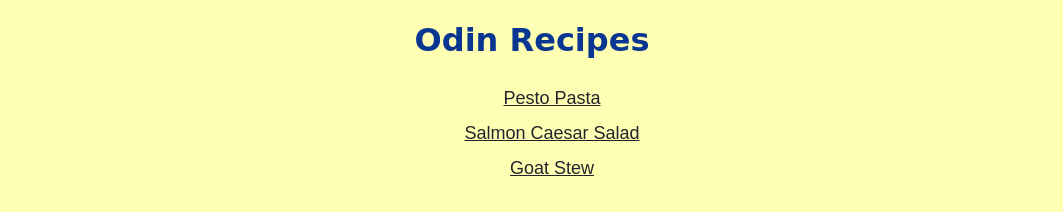
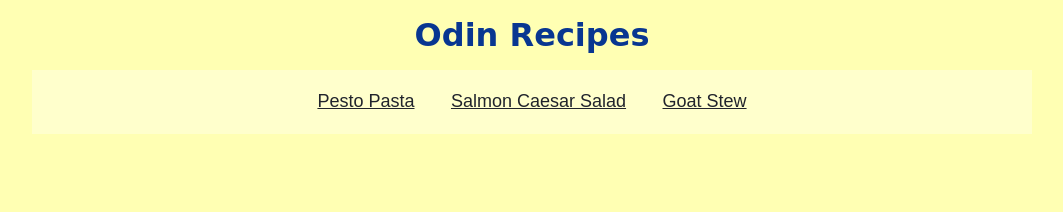
Before and after one commit to jvstln/odin-recipes, a plain HTML site: page index.html in a window 1280 px wide. Shown: the whole page, without its empty margins (108-1171 px from the left). Drawn offline with Linux system fonts and the light colour scheme.

Commit message:
Restructure the HTML and CSS layout of all pages
Used CSS properties and declaration covered in TOP's Box model and
"Block and inline" chapters

```diff
--- a/index.html
+++ b/index.html
@@ -7,12 +7,14 @@
   <link rel="stylesheet" href="style.css">
 </head>
 <body>
-  <h1 class="center">Odin Recipes</h1>
+  <div class="container">
+    <h1>Odin Recipes</h1>
 
-  <ul>
-    <li class="center"><a href="./recipes/pesto-pasta.html">Pesto Pasta</a></li>
-    <li class="center"><a href="./recipes/salmon-caesar-salad.html">Salmon Caesar Salad</a></li>
-    <li class="center"><a href="./recipes/goat-stew.html">Goat Stew</a></li>
-  </ul>
+    <ul class="foods">
+      <li><a href="./recipes/pesto-pasta.html">Pesto Pasta</a></li>
+      <li><a href="./recipes/salmon-caesar-salad.html">Salmon Caesar Salad</a></li>
+      <li><a href="./recipes/goat-stew.html">Goat Stew</a></li>
+    </ul>
+  </div>
 </body>
 </html>
--- a/style.css
+++ b/style.css
@@ -1,4 +1,9 @@
-* {
+*,
+*::after,
+*::before {
+  margin: 0;
+  padding: 0;
+  box-sizing: border-box;
   font-family: Arial, Tahoma, Verdana, sans-serif;
 }
 
@@ -9,6 +14,7 @@ body {
 h1, h2 {
   font-family: cursive;
   color: hsl(220deg, 90%, 30%);
+  margin: 16px 0;
 }
 
 ul li,
@@ -16,7 +22,7 @@ ol li,
 p, a {
   color: hsl(220deg, 15%, 15%);
   font-size: 18px;
-  line-height: 35px;
+  line-height: 1.75;
 }
 
 ul li {
@@ -26,3 +32,34 @@ ul li {
 .center {
   text-align: center;
 }
+
+.container {
+  max-width: 1000px;
+  margin: auto;
+  text-align: center;
+}
+
+.container li {
+  text-align: left;
+}
+
+.recipe-container {
+  margin: 16px 0;
+}
+
+.recipe-container div {
+  display: inline-block;
+  max-width: 500px;
+  padding: 16px 32px;
+  vertical-align: top;
+}
+
+.foods {
+  background-color: hsl(60deg, 100%, 90%);
+  margin: 16px 0;
+}
+
+.foods li {
+  display: inline-block;
+  padding: 16px;
+}
```
Also changed, not shown: recipes/goat-stew.html (+8 -0 lines), recipes/pesto-pasta.html (+8 -0 lines), recipes/salmon-caesar-salad.html (+9 -1 lines).
